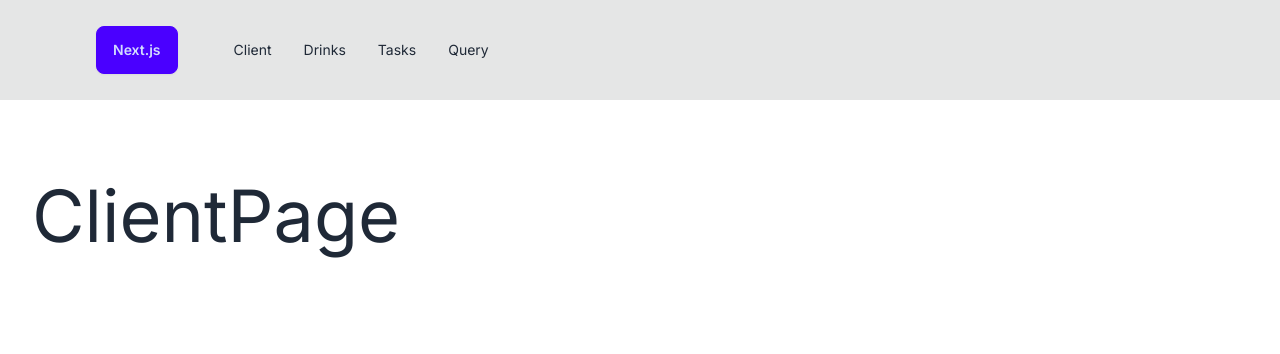
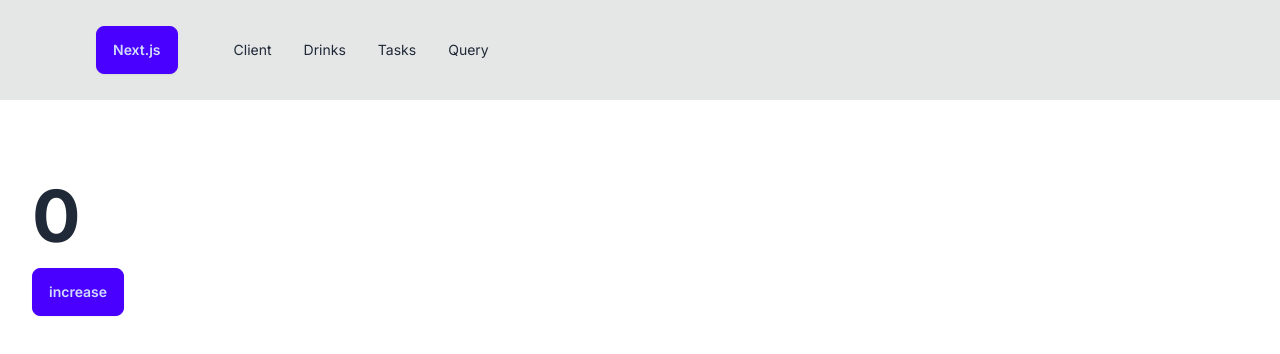
Before and after one commit to gilvicentevieira/nextjs-tutorial, a Next.js app: page /client in a window 1280 px wide. Shown: the top 354 px of the page. Built offline with nearby package versions, Linux system fonts and the light colour scheme.

Commit message:
Added Client page logic

```diff
--- a/app/client/page.js
+++ b/app/client/page.js
@@ -1,11 +1,16 @@
-import React from 'react'
+'use client'
+import { useState } from 'react'
 
 const ClientPage = () => {
+  const [count, setCount] = useState(0)
   return (
     <div>
-        <h1 className="text-7xl">
-            ClientPage
+        <h1 className="text-7xl font-bold mb-4">
+            {count}
         </h1>
+        <button className='btn btn-primary' onClick={()=>setCount(count+1)}>
+          increase
+        </button>
     </div>
   )
 }
--- a/app/layout.js
+++ b/app/layout.js
@@ -14,7 +14,7 @@ export default function RootLayout({ children }) {
     <html lang="en">
       <body className={inter.className}>
         <Navbar/>
-        <main className='px-8 py-20 max-w-6xl'>
+        <main className='px-8 py-20 max-w-6xl capitalize'>
           {children}
         </main>
       </body>
--- a/app/page.js
+++ b/app/page.js
@@ -4,10 +4,12 @@ import React from 'react'
 const HomePage = () => {
   return (
     <div>
-      <h1 className="text-7xl">
-        HomePage
+      <h1 className="text-5xl mb-8 font-bold">
+        Next.js Tutorial
       </h1>
-      <Link href='/about' className='text-2xl'>about page</Link>
+      <Link href='/client' className='btn btn-accent'>
+        get started
+      </Link>
     </div>
   )
 }
```
